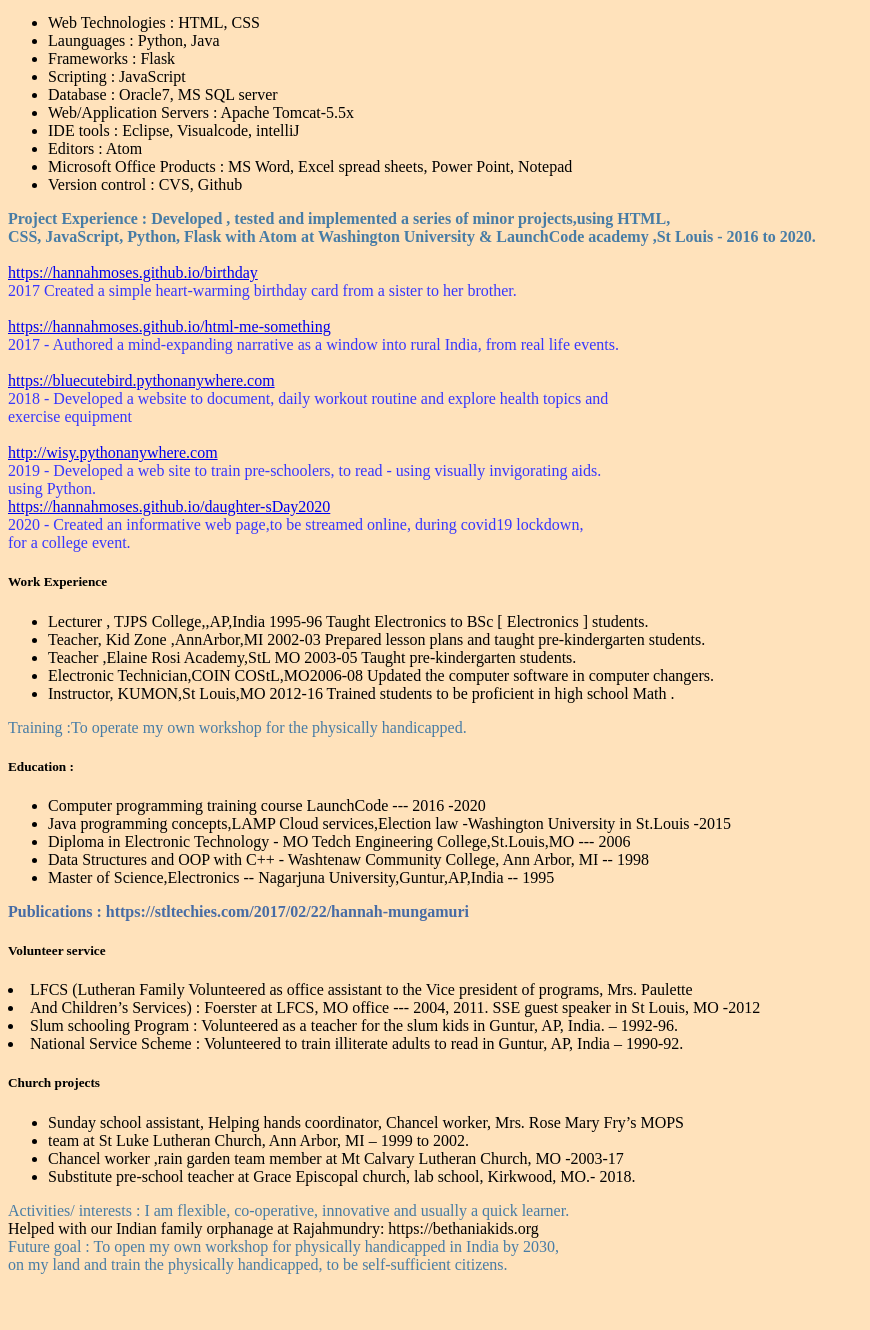
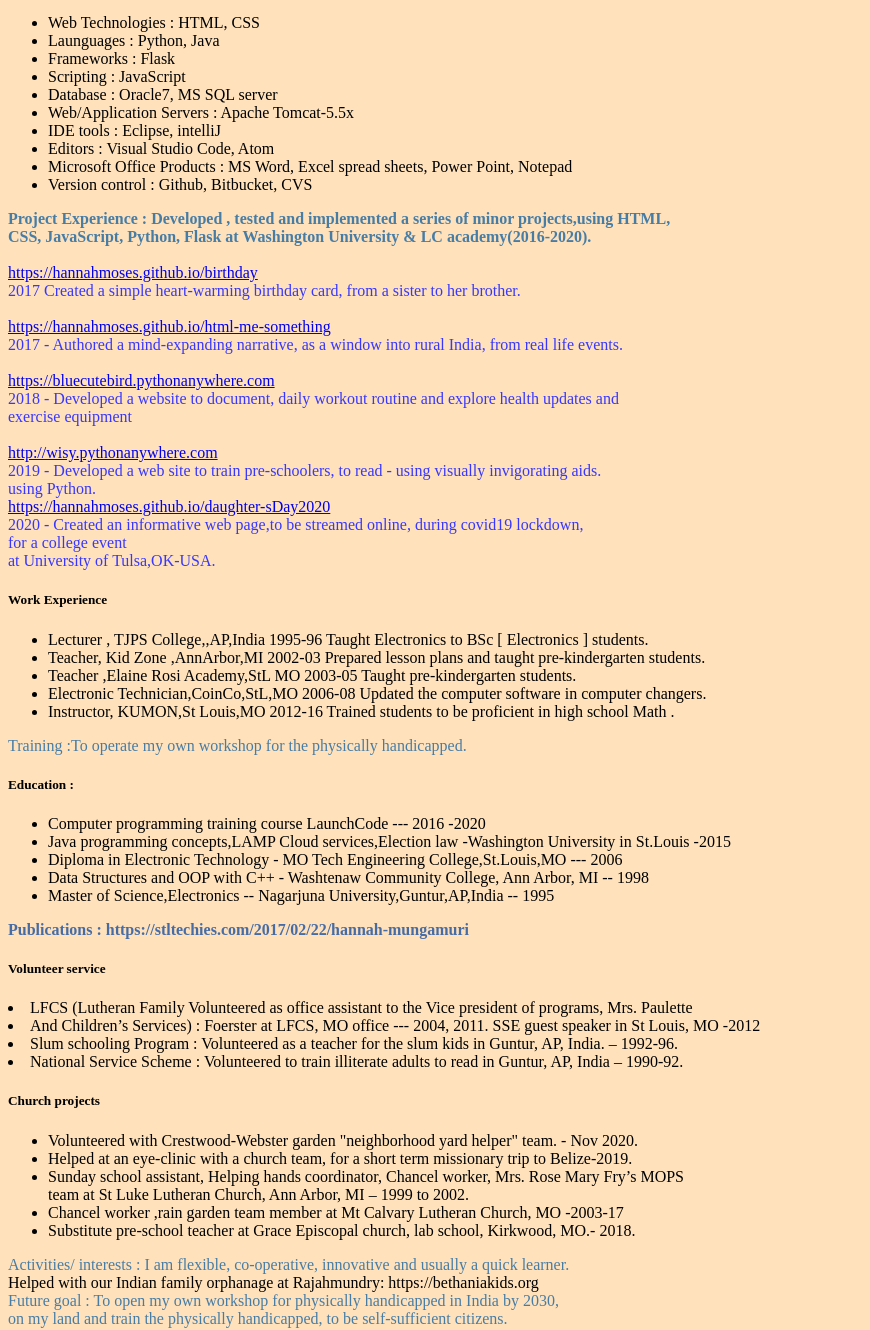
Before and after one commit to HannahMoses/portfolio2021, a plain HTML site: page index.html in a window 1280 px wide. Shown: the part 180-1510 px from the top of the page, without its empty margins (0-870 px from the left). Before the commit the page ends 1462 px from the top, so only its background shows below. Drawn offline with Linux system fonts and the light colour scheme.

Commit message:
Update index.html

```diff
--- a/index.html
+++ b/index.html
@@ -20,29 +20,29 @@
    <li>Scripting : JavaScript</li>
   <li>Database : Oracle7, MS SQL server</li>
   <li>Web/Application Servers : Apache Tomcat-5.5x</li>
-   <li>IDE tools : Eclipse, Visualcode, intelliJ</li>
-  <li>Editors : Atom </li>
+   <li>IDE tools : Eclipse, intelliJ</li>
+  <li>Editors : Visual Studio Code, Atom </li>
   <li>Microsoft Office Products : MS Word, Excel spread sheets, Power Point, Notepad</li>
-   <li>Version control : CVS, Github</li>
+   <li>Version control : Github, Bitbucket, CVS</li>
 </ul>
    </div>
    <div>
    <p2 style="color:rgb(25, 99, 160,0.8);"><b>Project Experience : Developed , tested and implemented a series of minor projects,using
-   HTML,<br> CSS, JavaScript, Python, Flask with Atom at Washington University & LaunchCode academy ,St Louis - 2016 to 2020. </b></p2>
+   HTML,<br> CSS, JavaScript, Python, Flask  at Washington University & LC academy(2016-2020). </b></p2>
                                           <br><br>
          <!--<p4 style="color:rgb(55, 55,255)"><p4>
          <a   href="https://hannahmoses.github.io/wordList/">  List of words</a>
                                               -->
          <p4 style="color:rgb(55, 55,255)"><a href="https://hannahmoses.github.io/birthday/">https://hannahmoses.github.io/birthday</a><p4><br>
-             <p1>2017 Created a simple heart-warming birthday card from a sister to her brother.</p1><br>
+             <p1>2017 Created a simple heart-warming birthday card, from a sister to her brother.</p1><br>
 
 
                <br>    <p4 style="color:rgb(55, 55,255)"><a href="https://hannahmoses.github.io/html-me-something/">https://hannahmoses.github.io/html-me-something</a><p4><br>
-       <p1>2017 - Authored a mind-expanding narrative as a window into rural India, from real life events.<p1><br>
+       <p1>2017 - Authored a mind-expanding narrative, as a window into rural India, from real life events.<p1><br>
 
 
                <br>            <p4 style="color:rgb(55, 55,255)"><a href="https://bluecutebird.pythonanywhere.com/">https://bluecutebird.pythonanywhere.com</a><p4><br>
-               <p1>2018 - Developed a website to document, daily workout routine and explore health topics and<br>
+               <p1>2018 - Developed a website to document, daily workout routine and explore health updates and<br>
                    exercise equipment<p1><br>
 
 
@@ -53,17 +53,16 @@
 
 
                 <br>   <p4 style="color:rgb(55, 55,255)"><a href="https://hannahmoses.github.io/daughter-sDay2020/">https://hannahmoses.github.io/daughter-sDay2020</a><p4><br>
-                   <p1> 2020 - Created an informative web page,to be streamed online, during covid19 lockdown,<br> for a college event.<p1><br>
+                   <p1> 2020 - Created an informative web page,to be streamed online, during covid19 lockdown,<br> for a college event<br> at University of Tulsa,OK-USA.<p1><br>
                        <p4 style="color:rgb(55, 55,255)"><p4>
   </div>
   <div>
   <h5> Work Experience </h5>
   <ul>
-  <!--<p3 style="color:rgb(25, 99, 160,0.8)"><b>Lecturer, TJPS College,AP,India 1995-96</p3>-->
-  <li>Lecturer , TJPS College,,AP,India 1995-96 Taught Electronics to BSc [ Electronics ] students.</li>
+   <li>Lecturer , TJPS College,,AP,India 1995-96 Taught Electronics to BSc [ Electronics ] students.</li>
    <li>Teacher, Kid Zone ,AnnArbor,MI 2002-03 Prepared lesson plans and taught pre-kindergarten students.</li>
    <li>Teacher ,Elaine Rosi Academy,StL MO 2003-05 Taught pre-kindergarten students.</li>
-  <li>Electronic Technician,COIN COStL,MO2006-08 Updated the computer software in computer changers.</li>
+  <li>Electronic Technician,CoinCo,StL,MO 2006-08 Updated the computer software in computer changers.</li>
   <li>Instructor, KUMON,St Louis,MO 2012-16 Trained students to be proficient in high school Math .</li>
     </ul>
   </div>
@@ -75,7 +74,7 @@
   <ul>
   <li> Computer programming training course LaunchCode --- 2016 -2020 </li>
    <li>Java programming concepts,LAMP Cloud services,Election law -Washington University in St.Louis -2015</li>
-  <li>Diploma in Electronic Technology - MO Tedch Engineering College,St.Louis,MO --- 2006</li>
+  <li>Diploma in Electronic Technology - MO Tech Engineering College,St.Louis,MO --- 2006</li>
       <li>Data Structures and OOP with C++ - Washtenaw Community College, Ann Arbor, MI -- 1998</li>
       <li>Master of Science,Electronics -- Nagarjuna University,Guntur,AP,India -- 1995</li>
    </ul>
@@ -90,8 +89,10 @@
     <div>
         <h5>Church projects </h5>
         <ul>
-         <li>Sunday school assistant, Helping hands coordinator, Chancel worker, Mrs. Rose Mary Fry’s MOPS</li>
-  <li>team at St Luke Lutheran Church, Ann Arbor, MI – 1999 to 2002.</li>
+            <li> Volunteered with Crestwood-Webster garden "neighborhood yard helper" team. - Nov 2020.
+            <li>Helped at an eye-clinic with a church team, for a short term missionary trip to Belize-2019.
+         <li>Sunday school assistant, Helping hands coordinator, Chancel worker, Mrs. Rose Mary Fry’s MOPS<br>
+             team at St Luke Lutheran Church, Ann Arbor, MI – 1999 to 2002.</li>
   <li>Chancel worker ,rain garden team member at Mt Calvary Lutheran Church, MO -2003-17</li>
    <li>Substitute pre-school teacher at Grace Episcopal church, lab school, Kirkwood, MO.- 2018.</li>
 </ul>
```
